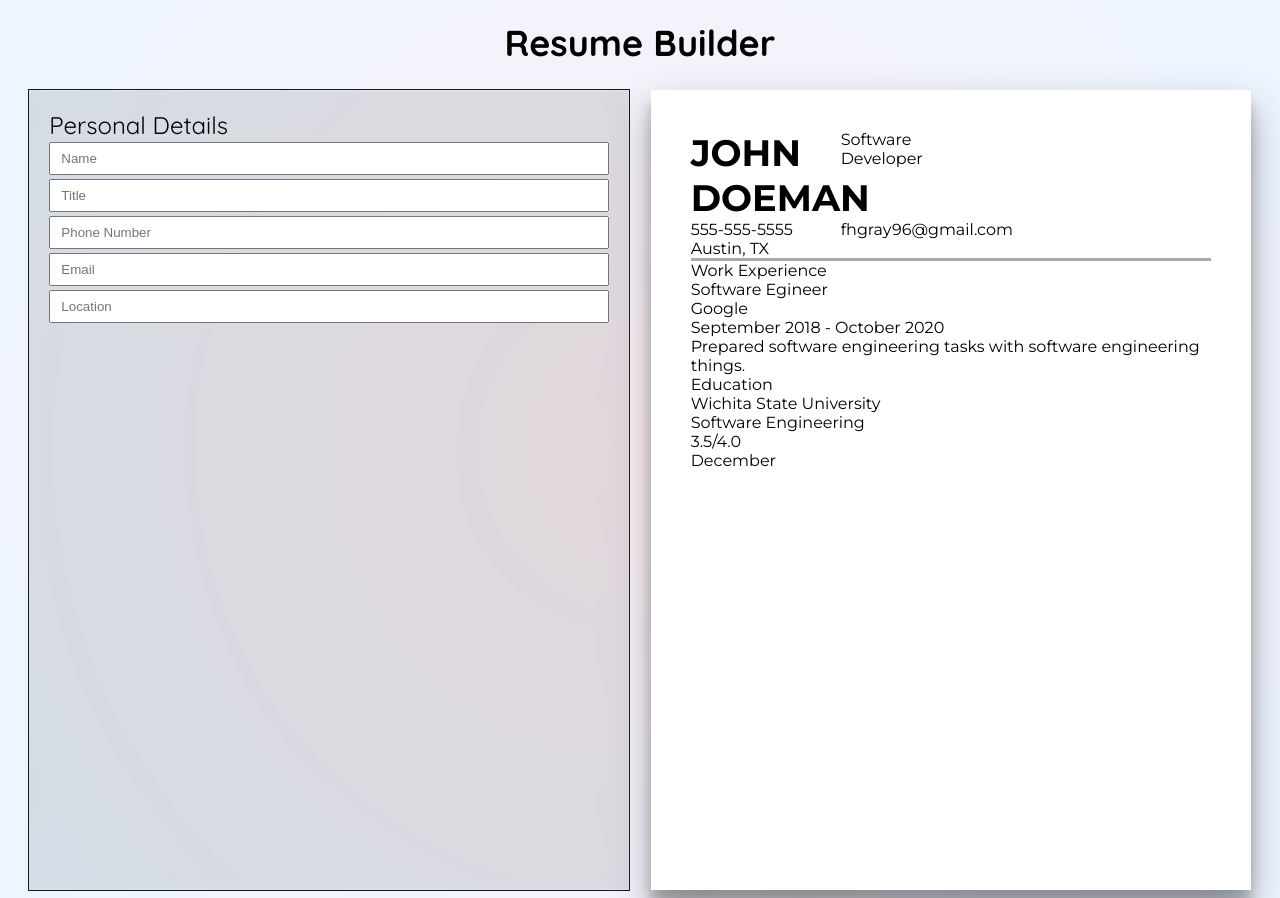
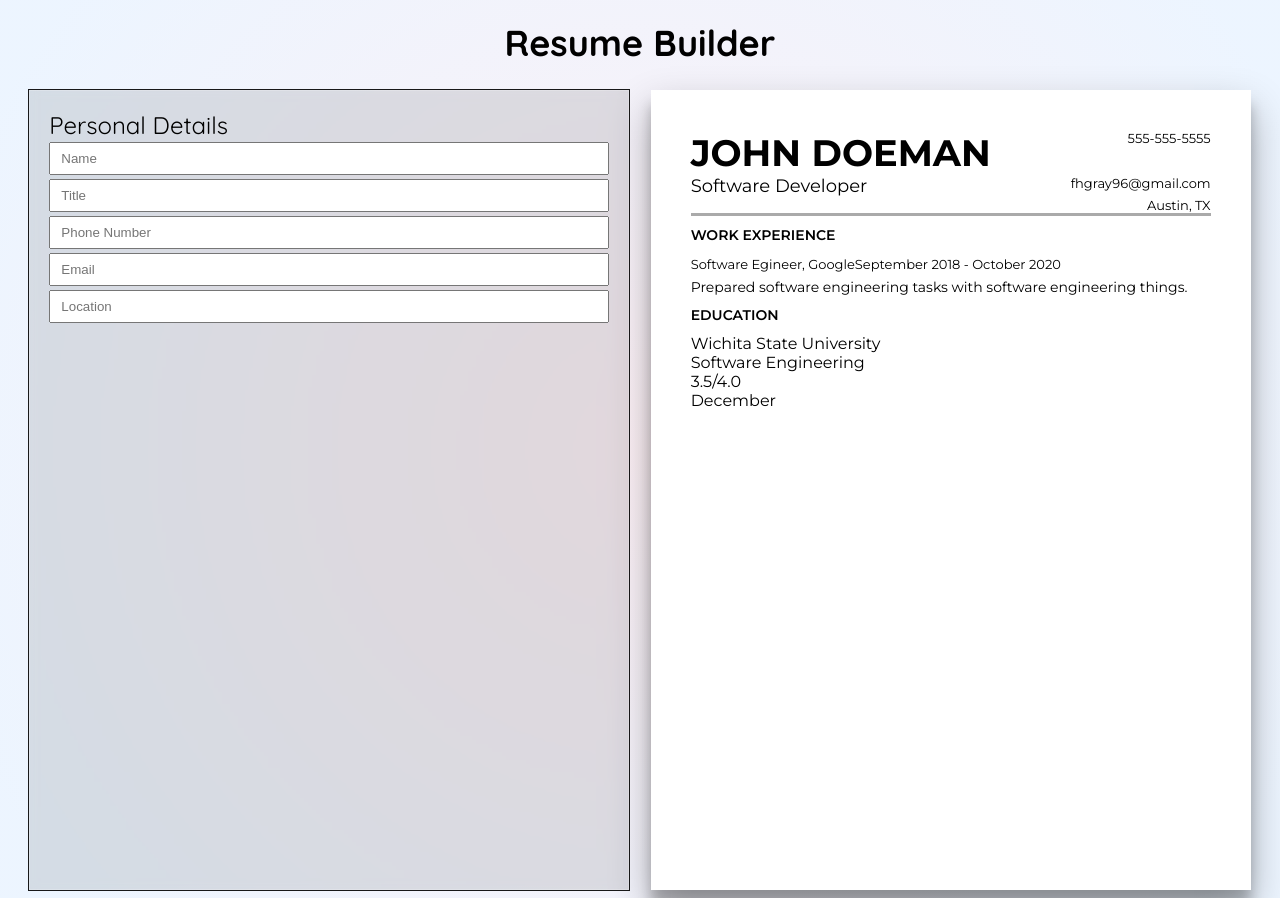
Before and after one commit to Faith-Gray/CV-Application, a React (Vite) app: page / in a window 1280 px wide. Built offline with nearby package versions, Linux system fonts and the light colour scheme.

Commit message:
updated css styling for Resume portion

```diff
--- a/src/App.css
+++ b/src/App.css
@@ -61,6 +61,8 @@ input[type=text] {
 .personalDetailsName {
     font-size: 2.3rem;
     font-weight: bold;
+    grid-area: "name";
+
 }
 
 .resume {
@@ -70,30 +72,61 @@ input[type=text] {
 .personalDetailsSection {
     border-bottom: 3px solid #aaa;
     display: grid;
-    grid-template-columns: 150px 50px;
-    grid-template-rows: auto;
+    /* grid-template-columns: 80%, auto;
+    grid-template-rows: auto; */
     grid-template-areas:
       "name phone"
       "title email"
-      "..... location";
+      ".... city";
 }
 
-.personalDetailsName{
-    grid-area: "name";
-}
-
-.personalDetailsTitle{
-    grid-area: "title";
+.personalDetailsTitle {
+    grid-area: title;
+    font-size: 18px;
 }
 
 .phone{
-    grid-area: "phone";
+    grid-area: phone;
+    font-size: 13px;
+    text-align: end;
 }
 
 .email{
-    grid-area: "email";
+    grid-area: email;
+    font-size: 13px;
+    text-align: end;
+
 }
 
 .city{
-    grid-area: "city";
+    grid-area: city;
+    font-size: 13px;
+    text-align: end;
+
 }
+
+.resumeTitle {
+    font-size: 14px;
+    font-weight: 600;
+    padding-top: 10px;
+    padding-bottom: 10px;
+}
+
+.workTitle {
+    display: inline;
+    font-size: 13px;
+
+}
+
+.workDates {
+    display: inline;
+    text-align: end;
+    font-size: 13px;
+
+}
+
+.workTask {
+    padding-top: 5px;
+    font-size: 14px;
+
+}
--- a/src/App.jsx
+++ b/src/App.jsx
@@ -32,20 +32,19 @@ function App() {
           <PersonalDetailsResume PersonalDetailsFormData={PersonalDetailsFormData} handleChange={handleChange}/>
           <div className='personalDetailsSection'>
             <div className='personalDetailsName'>JOHN DOEMAN</div>
-            <div className='personalDetailsTitle'>Software Developer</div>
             <div className='phone'>555-555-5555</div>
             <div className='email'>fhgray96@gmail.com</div>
             <div className='city'>Austin, TX</div>
+            <div className='personalDetailsTitle'>Software Developer</div>
           </div>
           <div className='workExperienceSection'>
-            <div className='resumeTitle'>Work Experience</div>
-            <div className='workTitle'>Software Egineer</div>
-            <div className='workPlace'>Google</div>
-            <div className='workdates'>September 2018 - October 2020</div>
+            <div className='resumeTitle'>WORK EXPERIENCE</div>
+            <div className='workTitle'>Software Egineer,  Google</div>
+            <div className='workDates'>September 2018 - October 2020</div>
             <div className='workTask'>Prepared software engineering tasks with software engineering things.</div>
           </div>
           <div className='educationSection'>
-            <div className='resumeTitle'>Education</div>
+            <div className='resumeTitle'>EDUCATION</div>
             <div className='educationSchool'>Wichita State University</div>
             <div className='major'>Software Engineering</div>
             <div className='GPA'>3.5/4.0</div>
```
